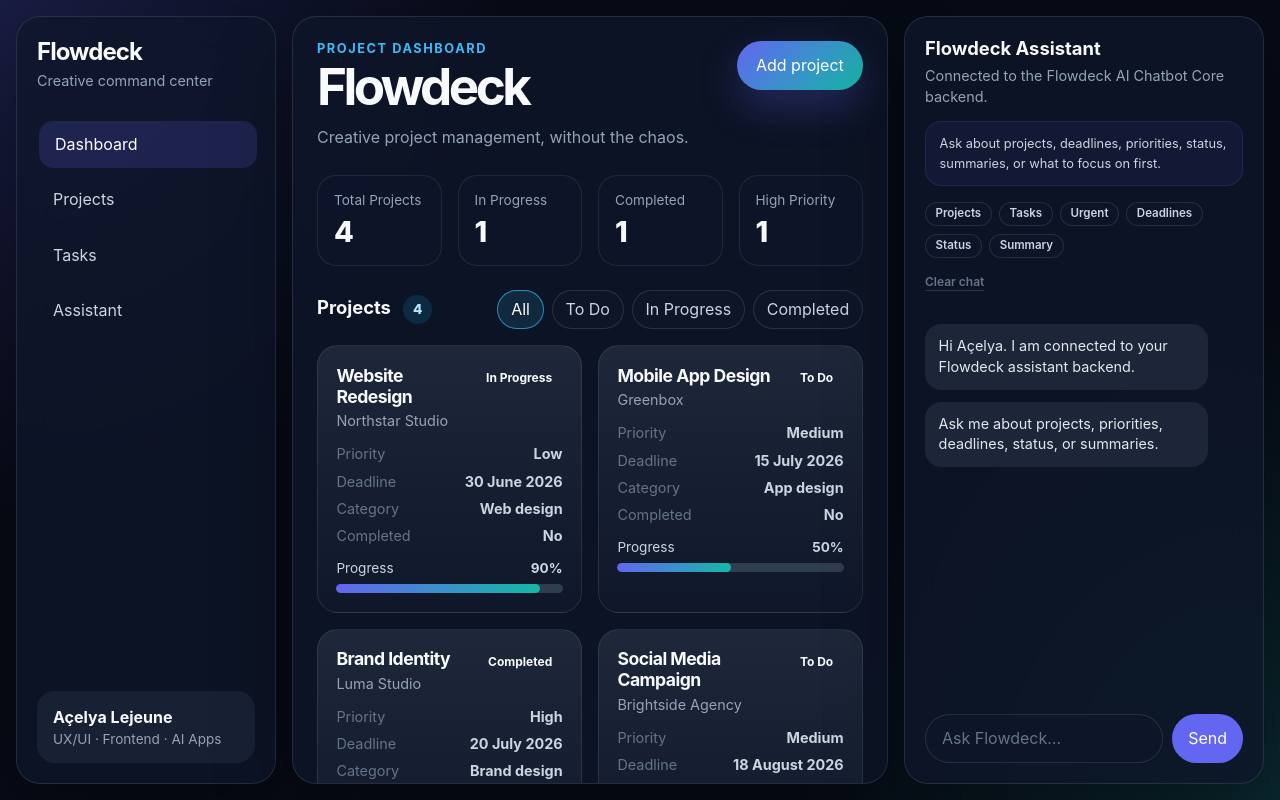
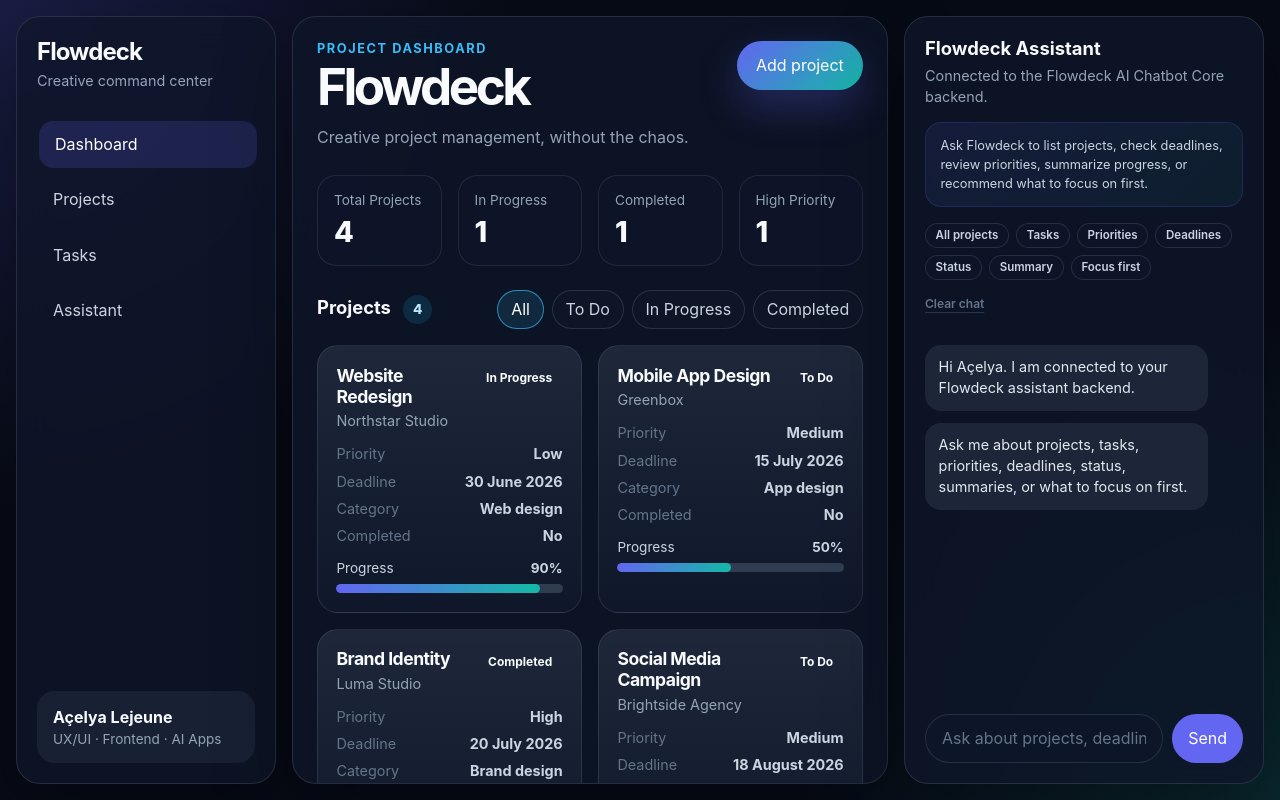
Before and after one commit to LejeuneA/flowdeck, a React (Vite) app: page / in a window 1280 px wide. Built offline with nearby package versions, Linux system fonts and the light colour scheme.

Commit message:
Polish ChatPanel assistant experience

```diff
--- a/src/components/ChatPanel.tsx
+++ b/src/components/ChatPanel.tsx
@@ -12,6 +12,7 @@ type QuickCommand = {
     command: string;
 };
 
+
 const initialMessages: ChatMessage[] = [
     {
         id: 1,
@@ -21,17 +22,21 @@ const initialMessages: ChatMessage[] = [
     {
         id: 2,
         sender: "bot",
-        text: "Ask me about projects, priorities, deadlines, status, or summaries.",
+        text: "Ask me about projects, tasks, priorities, deadlines, status, summaries, or what to focus on first.",
     },
 ];
 
 const quickCommands: QuickCommand[] = [
-    { label: "Projects", command: "p" },
+    { label: "All projects", command: "p" },
     { label: "Tasks", command: "t" },
-    { label: "Urgent", command: "u" },
+    { label: "Priorities", command: "u" },
     { label: "Deadlines", command: "d" },
     { label: "Status", command: "s" },
     { label: "Summary", command: "sm" },
+    {
+        label: "Focus first",
+        command: "Which project should I focus on first and why?",
+    },
 ];
 
 function ChatPanel() {
@@ -110,7 +115,8 @@ function ChatPanel() {
                 </p>
 
                 <div className="assistant-panel__hint">
-                    Ask about projects, deadlines, priorities, status, summaries, or what to focus on first.
+                    Ask Flowdeck to list projects, check deadlines, review priorities, summarize
+                    progress, or recommend what to focus on first.
                 </div>
 
                 <div className="assistant-panel__quick-actions">
@@ -148,7 +154,9 @@ function ChatPanel() {
                 ))}
 
                 {isLoading && (
-                    <div className="chat-message chat-message--bot">Thinking...</div>
+                    <div className="chat-message chat-message--bot chat-message--loading">
+                        Flowdeck is thinking...
+                    </div>
                 )}
 
                 <div ref={messagesEndRef} />
@@ -158,8 +166,9 @@ function ChatPanel() {
                 <input
                     className="assistant-panel__input"
                     type="text"
-                    placeholder="Ask Flowdeck..."
+                    placeholder="Ask about projects, deadlines, or focus..."
                     value={messageText}
+                    disabled={isLoading}
                     onChange={(event) => setMessageText(event.target.value)}
                 />
 
--- a/src/styles/flowdeck.scss
+++ b/src/styles/flowdeck.scss
@@ -466,6 +466,11 @@ button {
         color: #ffffff;
         background: linear-gradient(135deg, #6366f1, #14b8a6);
     }
+
+    &--loading {
+        color: #94a3b8;
+        font-style: italic;
+    }
 }
 
 .assistant-panel__form {
@@ -492,6 +497,11 @@ button {
         border-color: rgba(56, 189, 248, 0.72);
         box-shadow: 0 0 0 4px rgba(56, 189, 248, 0.12);
     }
+
+    &:disabled {
+        cursor: not-allowed;
+        opacity: 0.65;
+    }
 }
 
 .assistant-panel__send {
@@ -508,12 +518,14 @@ button {
 }
 
 .assistant-panel__hint {
-    border: 1px solid rgba(99, 102, 241, 0.16);
+    border: 1px solid rgba(99, 102, 241, 0.18);
     border-radius: 1rem;
-    margin-top: 0.85rem;
-    padding: 0.75rem 0.85rem;
+    margin-top: 0.9rem;
+    padding: 0.8rem 0.9rem;
     color: #cbd5e1;
-    background: rgba(99, 102, 241, 0.08);
+    background: linear-gradient(135deg,
+            rgba(99, 102, 241, 0.11),
+            rgba(20, 184, 166, 0.07));
     font-size: 0.8rem;
     line-height: 1.5;
 }
```
